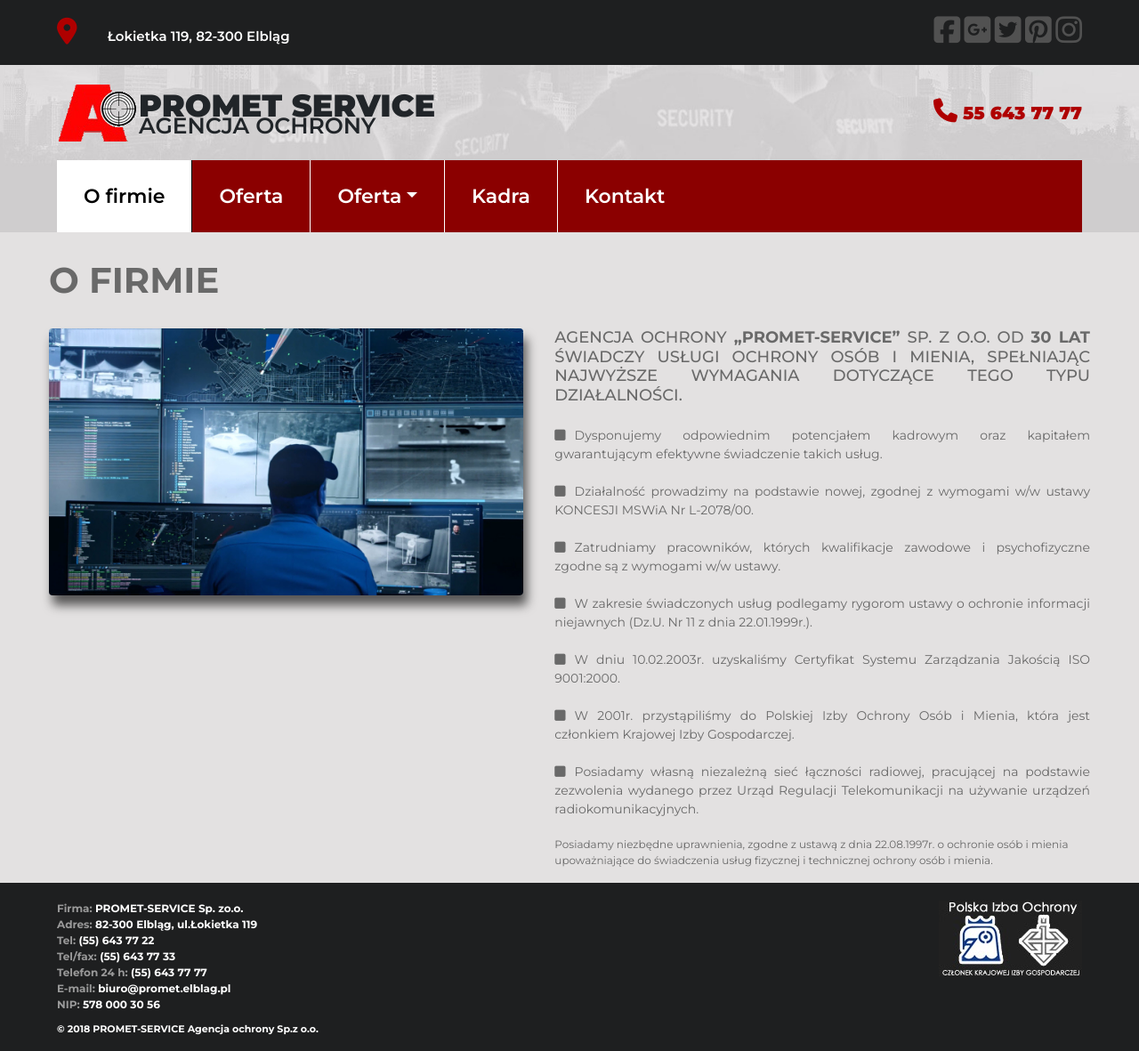
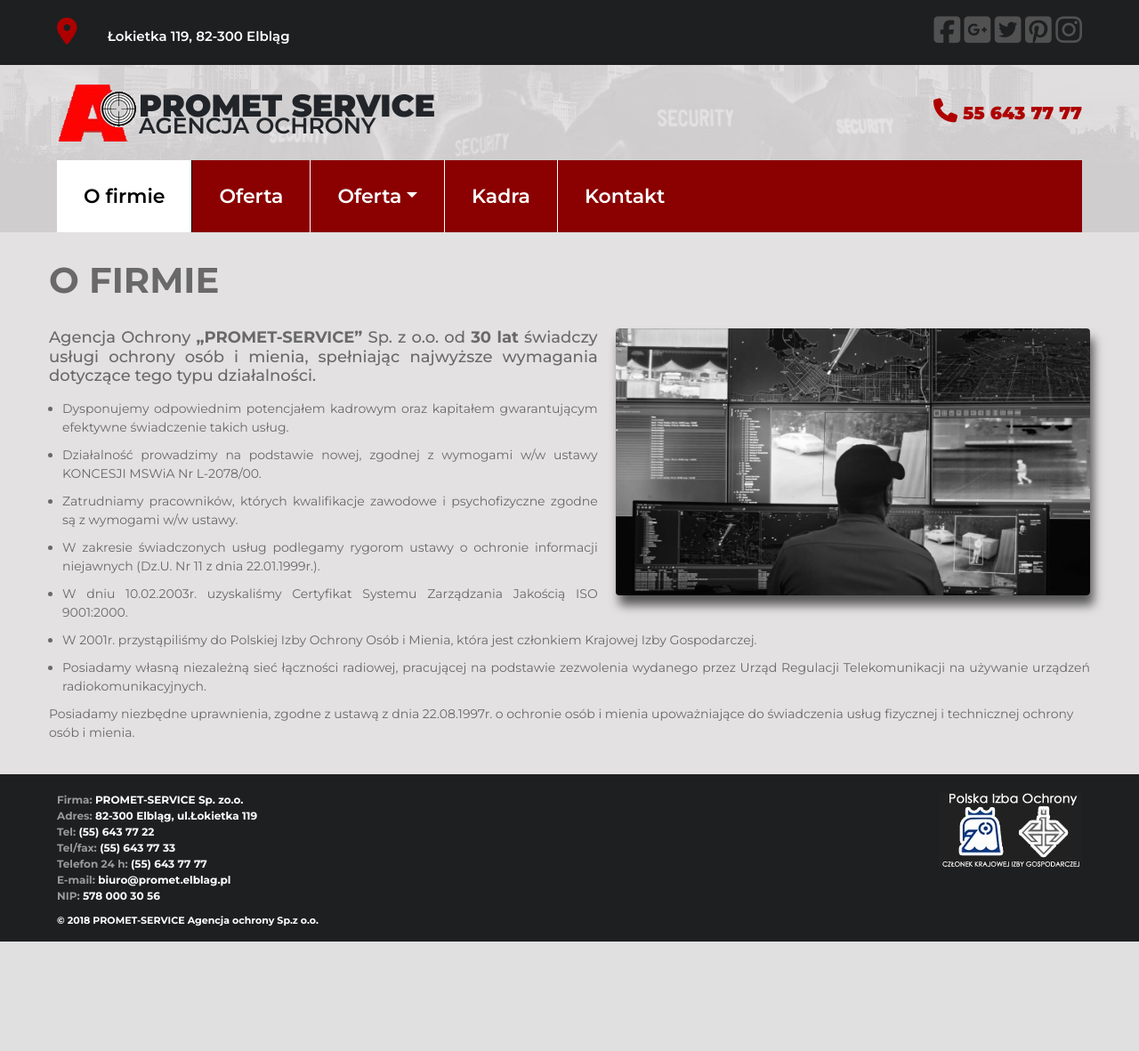
Before and after one commit to aircraftman3/promet, a PHP site: page /o-firmie.html in a window 1280 px wide. Shown: the whole page at 89% size. After the commit the page ends 1058 px from the top, so only its background shows below. Run offline with PHP 8.4, Linux system fonts and the light colour scheme; some libraries are stand-ins or nearby versions.

Commit message:
- subpages' styling

```diff
--- a/kontakt.html
+++ b/kontakt.html
@@ -144,6 +144,7 @@
 
             <section class="resume-section p-4 p-lg-5 text-center" id="contact">
                 <div class="my-auto">
+                    <h5>Napisz do nas</h5>
                     <ul class="fa-ul mb-4 ml-0">
                         <li id="mail-address">
 
@@ -197,7 +198,6 @@
             </section>
 
 
-
         </div>
     </div>
 </main>
@@ -227,7 +227,7 @@
 </footer>
 <script>
 
-   // When the user scrolls the page, execute myFunction
+  // When the user scrolls the page, execute myFunction
   window.onscroll = function () {
     myFunction();
   };
@@ -264,7 +264,7 @@
   }
 
 
-    $(".dropdown-toggle").on("mouseenter", function () {
+  $(".dropdown-toggle").on("mouseenter", function () {
     // make sure it is not shown:
     if (!$(this).parent().hasClass("show")) {
       $(this).click();
--- a/o-firmie.html
+++ b/o-firmie.html
@@ -143,8 +143,8 @@
         <div class="section-main-inner">
             <h5>o firmie</h5>
             <div class="section-main-view">
-                <img class="img-fluid" src="./images/o-firmie.jpg" alt="">
                 <div class="section-main-view-text">
+                    <img src="./images/o-firmie.jpg" alt="">
                     <h4>Agencja Ochrony <span style="font-weight:bold">„PROMET-SERVICE”</span> Sp. z o.o. od <span
                             style="font-weight:bold">30 lat</span> świadczy
                         usługi ochrony osób i mienia, spełniając najwyższe wymagania
@@ -177,6 +177,7 @@
                         ochronie osób i mienia upoważniające do świadczenia usług fizycznej i
                         technicznej ochrony osób i mienia.</p>
                 </div>
+
             </div>
         </div>
     </div>
@@ -206,9 +207,10 @@
     </div>
 </footer>
 <script>
+
   // When the user scrolls the page, execute myFunction
   window.onscroll = function () {
-    myFunction(), myFunction2()
+    myFunction();
   };
   // window.onscroll = function() {};
 
@@ -243,14 +245,6 @@
   }
 
 
-  function myFunction2() {
-    var winScroll = document.body.scrollTop || document.documentElement.scrollTop;
-    var height = document.documentElement.scrollHeight - document.documentElement.clientHeight;
-    var scrolled = (winScroll / height) * 100;
-    document.getElementById("myBar").style.width = scrolled + "%";
-  }
-
-
   $(".dropdown-toggle").on("mouseenter", function () {
     // make sure it is not shown:
     if (!$(this).parent().hasClass("show")) {
@@ -264,7 +258,7 @@
     }
   });
 
-  $('.section4').parallax({imageSrc: './images/background.jpeg'});
+
   $('header').parallax({imageSrc: './images/back2.jpg'});
   $('.section2').parallax({imageSrc: './images/back3.jpg'});
 
--- a/oferta.html
+++ b/oferta.html
@@ -147,13 +147,14 @@
         <div class="section-main-inner">
             <h5>OFERTA - Monitoring</h5>
             <div class="section-main-view">
-                <img class="img-fluid" src="./images/o-firmie.jpg" alt="">
+
                 <div class="section-main-view-text">
+                    <img class="img-fluid" src="./images/o-firmie.jpg" alt="">
                     <h4>Z ogromna przyjemnością chcielibyśmy Państwu zaproponować nawiązanie współpracy
                         z agencją ochrony <span style="font-weight:bold">„PROMET-SERVICE” sp. z o.o. </span>w Elblągu w postaci monitorowania
                         systemu sygnalizacji włamania Państwa obiektów połączonego z interwencja Grupy
                         Patrolowo Interwencyjnej (GPI).</h4>
-                    <h4> ABONAMENT ZAWIERA: </h4>
+                    <h4> Abonament zawiera: </h4>
                     <ul>
                         <li>całodobowe monitorowanie i odpowiednią reakcję na sygnały przychodzące z obiektu
                             do Centrum Monitorowania „Promet-Service”</li>
--- a/style.css
+++ b/style.css
@@ -731,7 +731,7 @@ pixels, change the font-size of the links and position
 .section-main-view {
     width: 100%;
     display: flex;
-
+    padding-bottom: 20px;
 
 }
 
@@ -744,8 +744,8 @@ pixels, change the font-size of the links and position
 }
 
 .section-main-view-text {
-    margin-left: 35px;
-    overflow-wrap: break-word;
+
+    /*overflow-wrap: break-word;*/
     list-style-type: none;
     color: dimgrey;
 
@@ -755,34 +755,45 @@ pixels, change the font-size of the links and position
 .section-main-view-text h4 {
     font-size: 18px;
     padding-bottom: 15px;
-    text-transform: uppercase;
+
     color: dimgrey;
     text-align: justify;
+    margin: 0;
 }
 
 
 .section-main-view-text ul {
-    padding-left: 0;
+    padding-left: 15px;
 
-    list-style-type: none;
+
 }
 
 .section-main-view-text li {
+
     text-align: justify;
-    padding-bottom: 20px;
+    padding-bottom: 10px;
     font-size: 14px;
 }
 
-.section-main-view-text li:before {
-    font-family: FontAwesome, sans-serif;
-    content: '\f0c8';
-    color: dimgrey;
-    padding-right: 10px;
+
+.section-main-view-text p {
+    font-size: 14px;
+
 }
 
-.section-main-view-text p {
-    font-size: 12px;
+.section-main-view-text img {
 
+    float: right;
+    margin-left: 20px;
+    margin-bottom: 10px;
+    transition: transform .5s, filter 1.5s ease-in-out;
+    filter: grayscale(100%);
+
+}
+
+.section-main-view-text img:hover {
+    filter: grayscale(0);
+    transform: scale(1.02);
 }
 
 
@@ -790,7 +801,6 @@ pixels, change the font-size of the links and position
     background-color: darkred;
     color: white;
 }
-
 
 
 /********MEDIA QUERIES************************/
@@ -1043,6 +1053,7 @@ pixels, change the font-size of the links and position
         width: 350px;
         opacity: 1;
     }
+
     .section4-text:hover {
         transform: none;
     }
```
